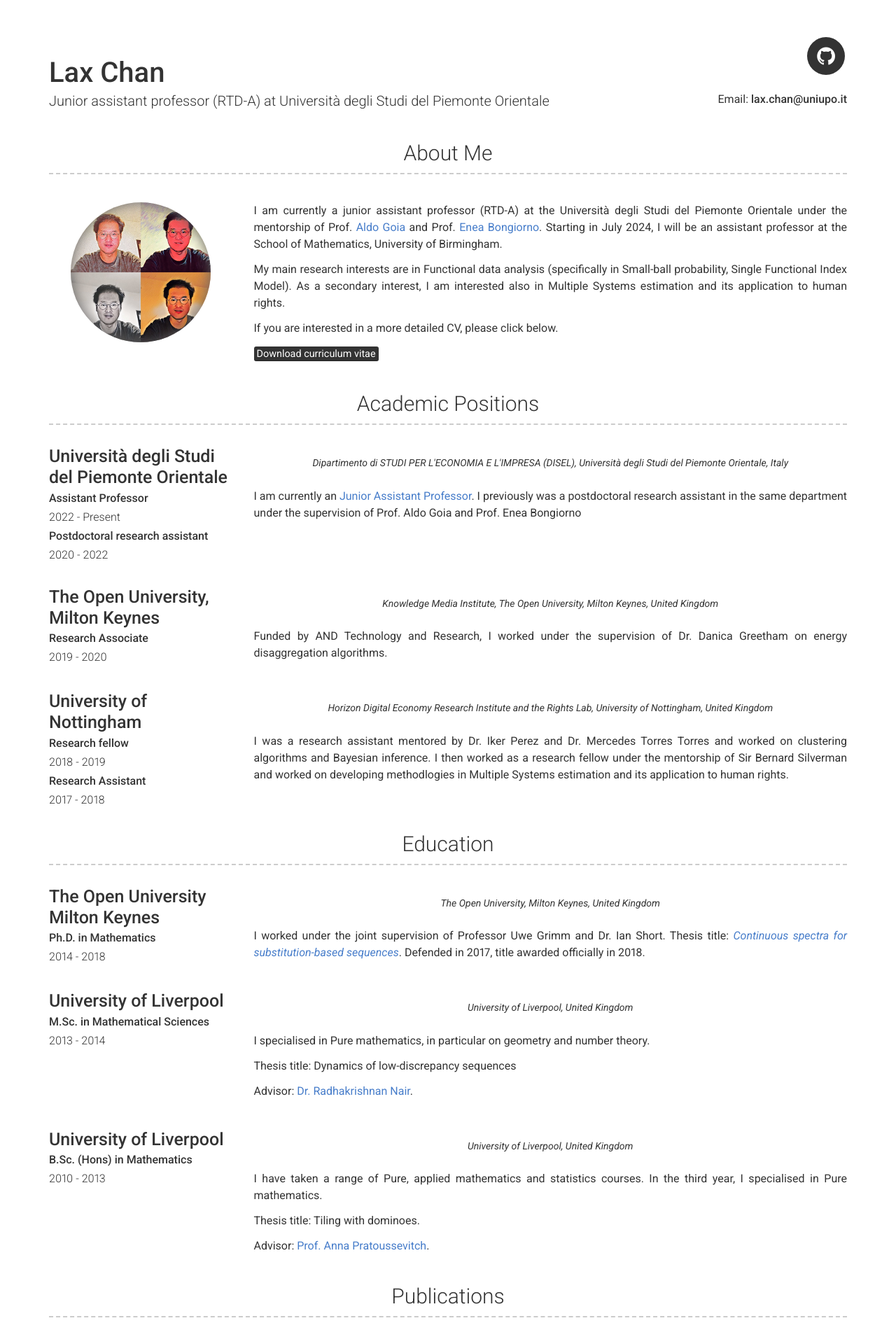
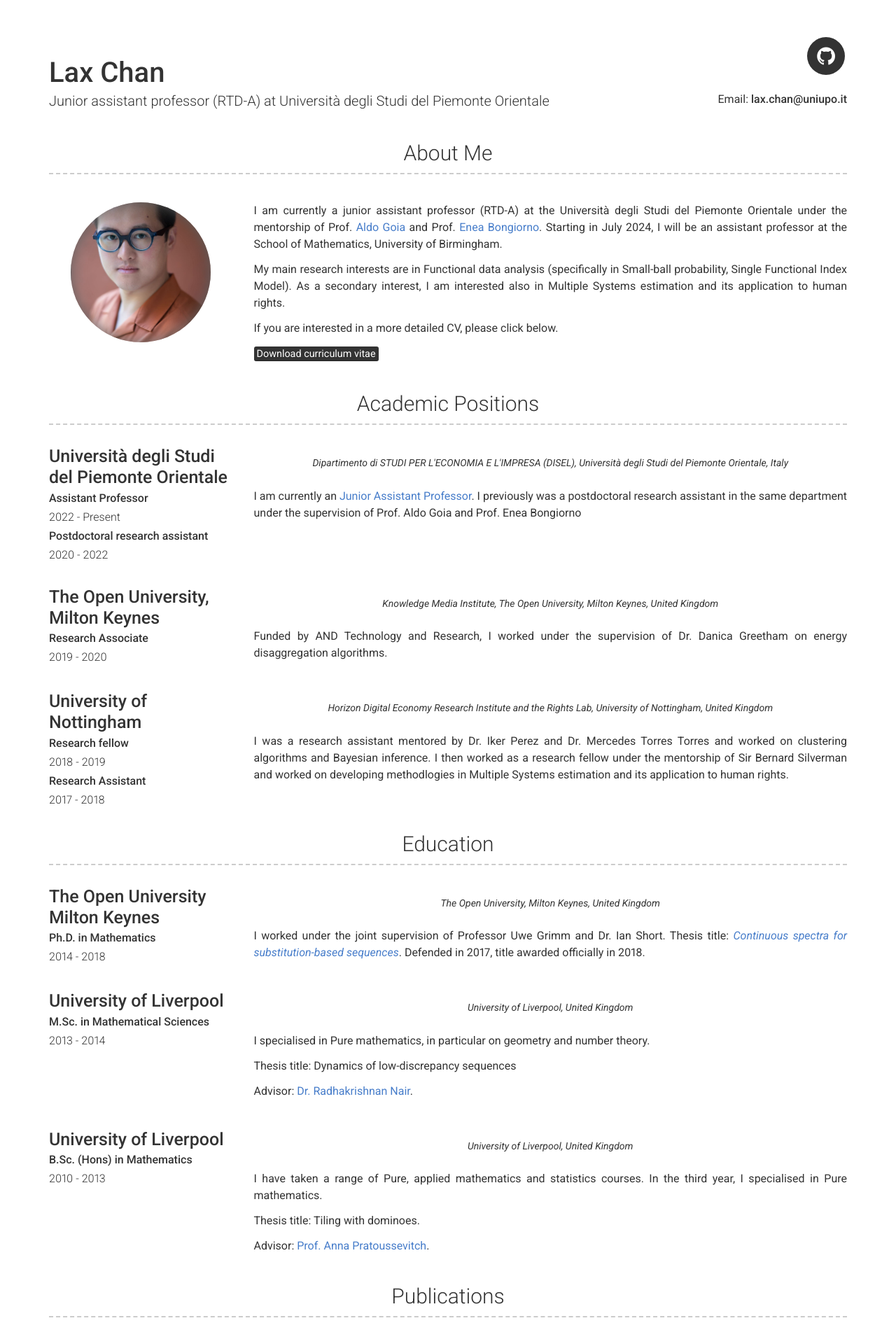
Before and after one commit to Laxchan/Laxchan.github.io, a Jekyll site: the page built from index.md, in a window 1280 px wide. Shown: the top 1920 px of the page at 70% size. Built offline with Jekyll 4.4.1, drawn with Linux system fonts in a browser that asks for light colours.

Commit message:
Update _config.yml

```diff
--- a/_config.yml
+++ b/_config.yml
@@ -20,7 +20,7 @@ github_username:  Laxchan
 
 # About Section
 # about_title: About Me
-about_profile_image: images/profile.jpg
+about_profile_image: images/profile.JPG
 about_content: | # this will include new lines to allow paragraphs
   I am currently a junior assistant professor (RTD-A) at the Università degli Studi del Piemonte Orientale under the mentorship of Prof. [Aldo Goia](https://upobook.uniupo.it/aldo.goia) and Prof. [Enea Bongiorno](https://upobook.uniupo.it/enea.bongiorno).
   Starting in July 2024, I will be an assistant professor at the School of Mathematics, University of Birmingham.
```
